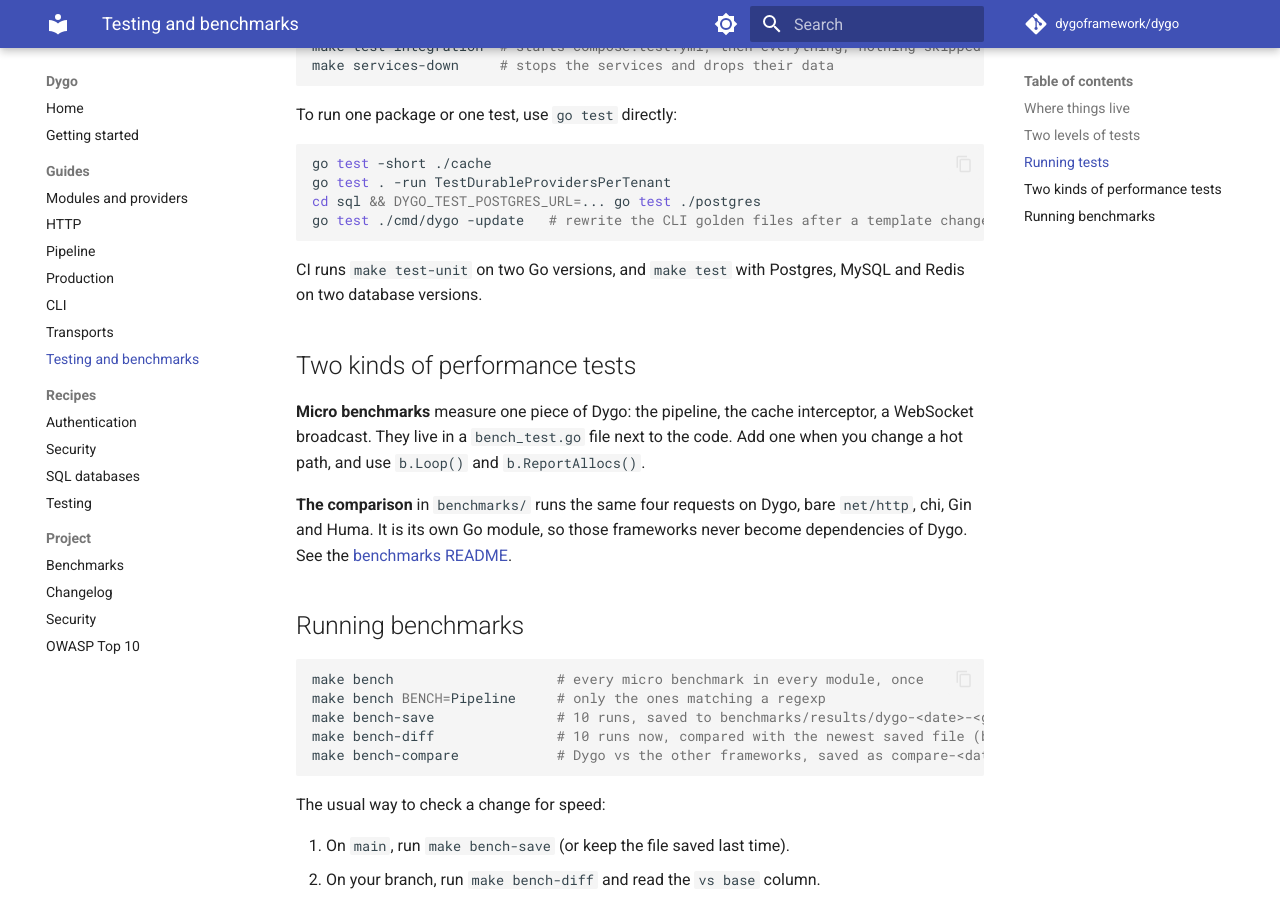
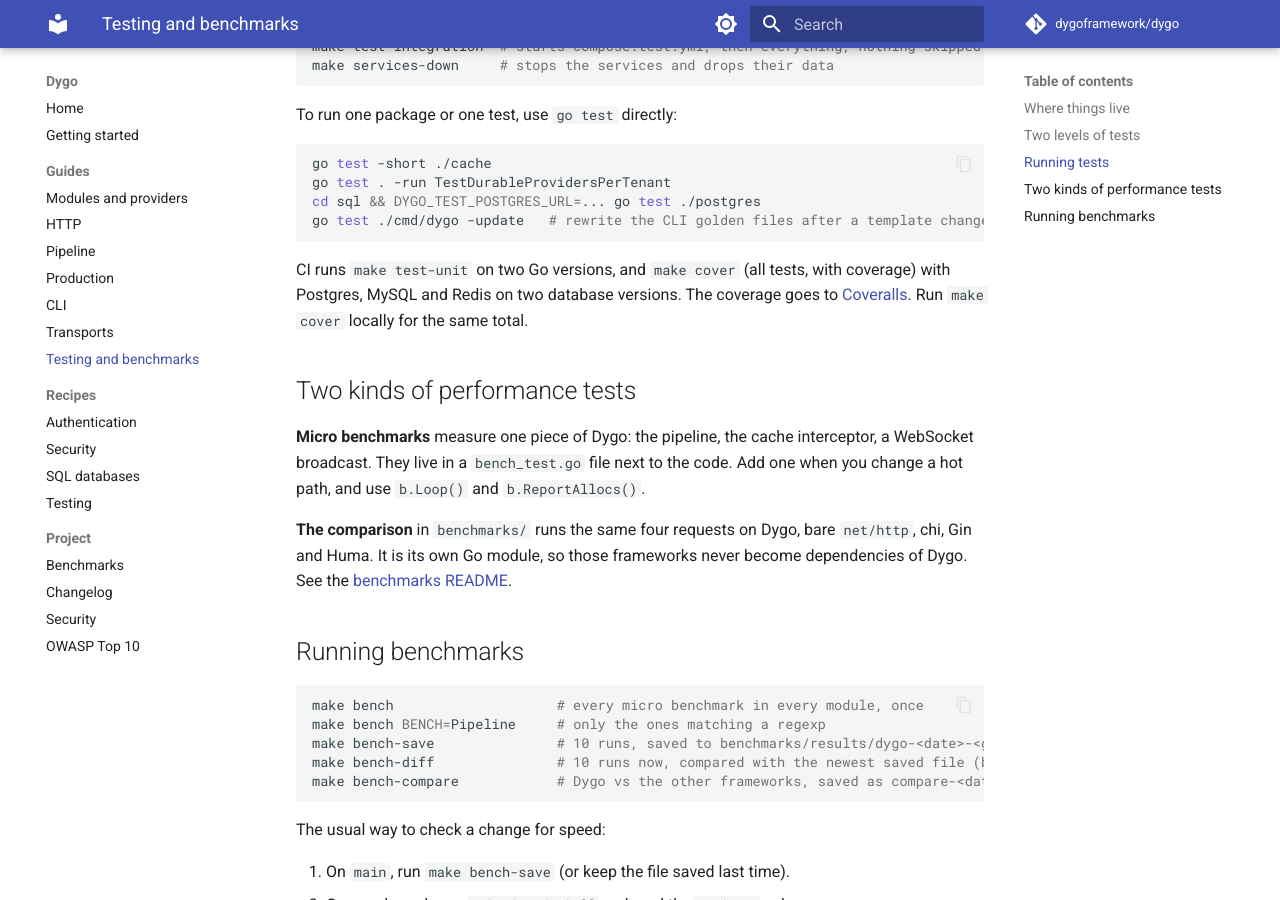
Before and after one commit to dygoframework/dygo, an MkDocs documentation site: the page built from docs/guide-testing.md, in a window 1280 px wide and 900 px high, scrolled down 1840 px. Built offline with MkDocs 1.6.1 and Material for MkDocs 9.7.7, drawn with Linux system fonts in a browser that asks for light colours; comment, search, counter and statistics services are not loaded.

Commit message:
ci: send coverage to Coveralls and name the CI jobs clearly
make cover now runs every module's tests (as make test does) with coverage,
merges the profiles into coverage.out with repo-relative paths, leaves the
examples out, and prints the total. The integration job runs it, and the
Postgres 17 / MySQL 8.4 run sends the result to Coveralls.

CI jobs get readable names (Unit tests, Integration tests, Lint, Security
(OWASP Top 10), Docs site), every step has a name, and a new push to a pull
request cancels the old run. README gets CI and coverage badges.

Co-Authored-By: Claude Opus 5.5 <noreply@anthropic.com>
Claude-Session: https://claude.ai/code/session_013UcW6i6LTW9k8XCQ3Eosg2

````diff
--- a/docs/guide-testing.md
+++ b/docs/guide-testing.md
@@ -76,8 +76,10 @@ cd sql && DYGO_TEST_POSTGRES_URL=... go test ./postgres
 go test ./cmd/dygo -update   # rewrite the CLI golden files after a template change
 ```
 
-CI runs `make test-unit` on two Go versions, and `make test` with Postgres,
-MySQL and Redis on two database versions.
+CI runs `make test-unit` on two Go versions, and `make cover` (all tests, with
+coverage) with Postgres, MySQL and Redis on two database versions. The coverage
+goes to [Coveralls](https://coveralls.io/github/dygoframework/dygo). Run
+`make cover` locally for the same total.
 
 ## Two kinds of performance tests
 
````
Also changed, not shown: README.md (+3 -0 lines), SECURITY.md (+3 -3 lines), docs/owasp.md (+1 -1 lines), 3 other files.
